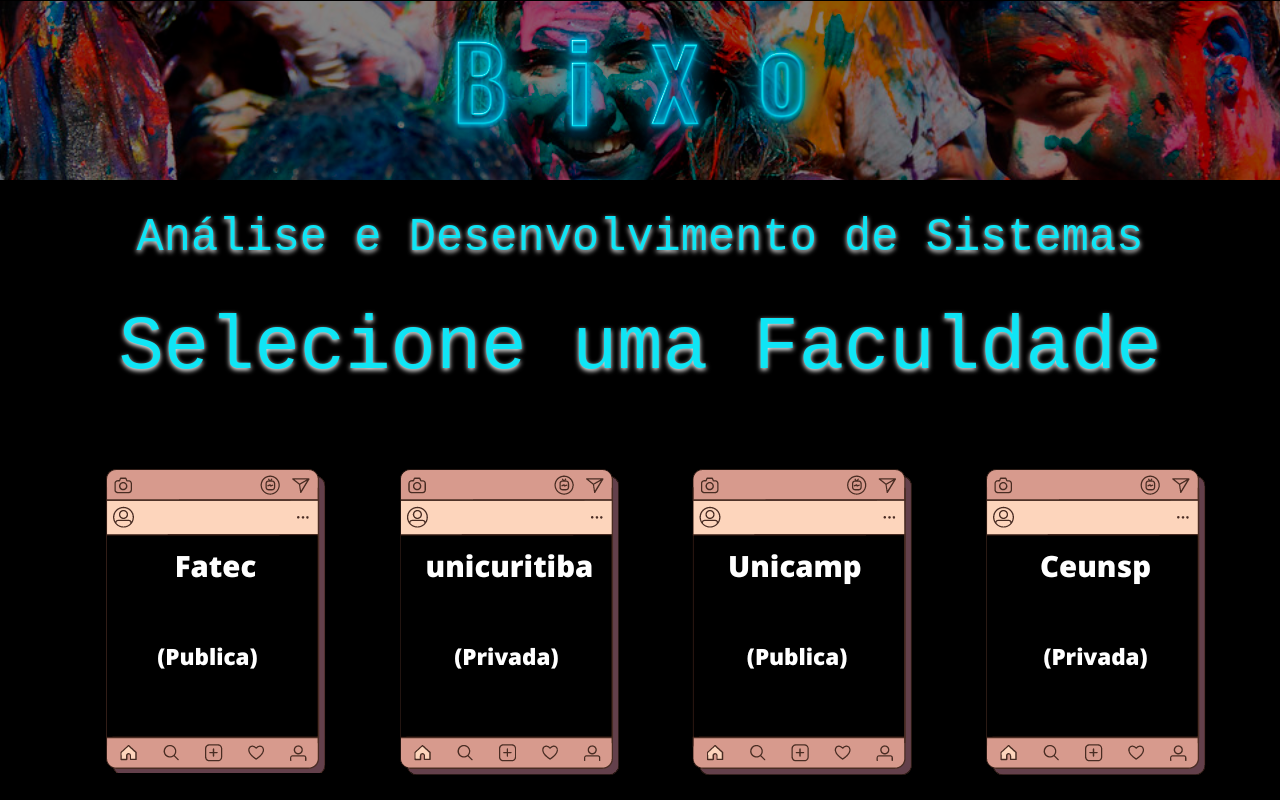
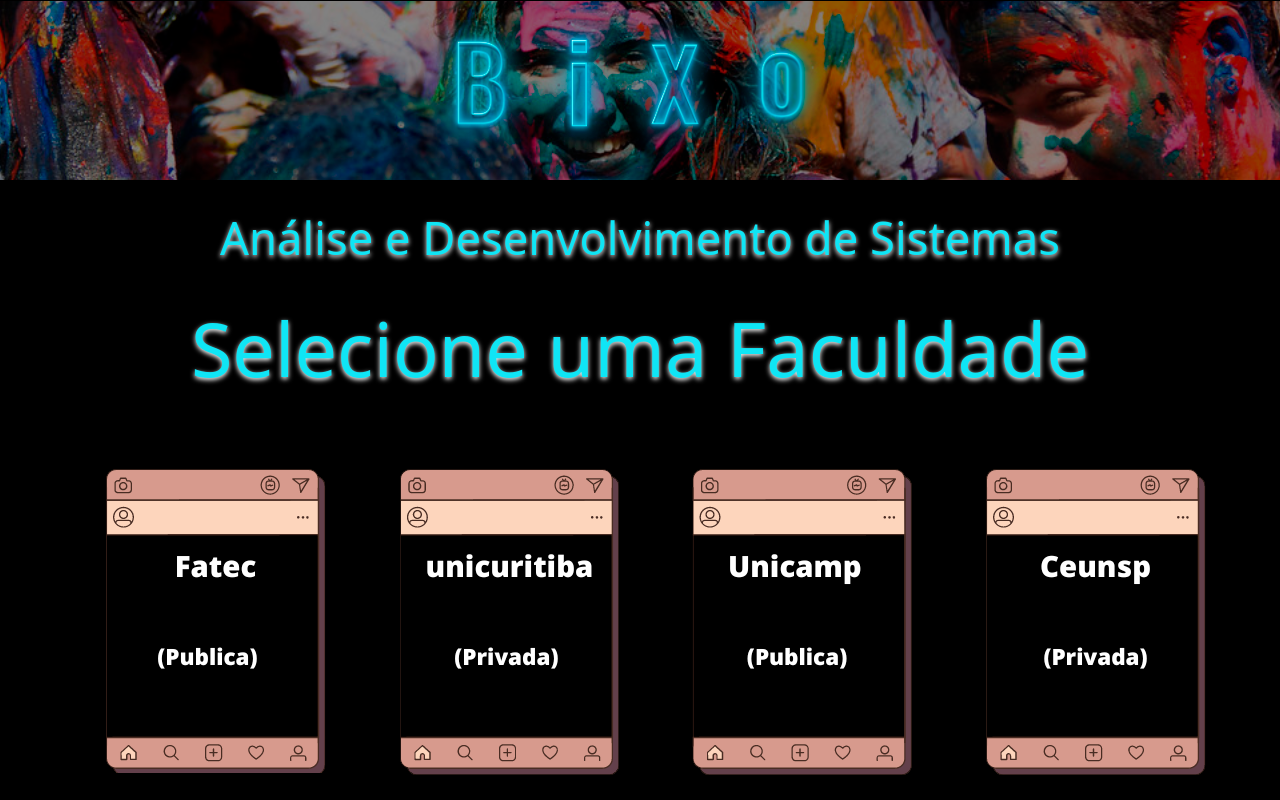
Before and after one commit to Kaue1802/Eletiva, a plain HTML site: page index.html in a window 1280 px wide. Drawn offline with nearby package versions, Linux system fonts and the light colour scheme.

Commit message:
Update style.css

```diff
--- a/style.css
+++ b/style.css
@@ -11,7 +11,7 @@ header {
     margin-bottom: 30px;
 }
 h1 {
-    font-family: 'Courier New', monospace;
+    font-family: inherit;
     color: #0fe5f5;
     text-shadow: 0px 2px 5px white;
 }
```
